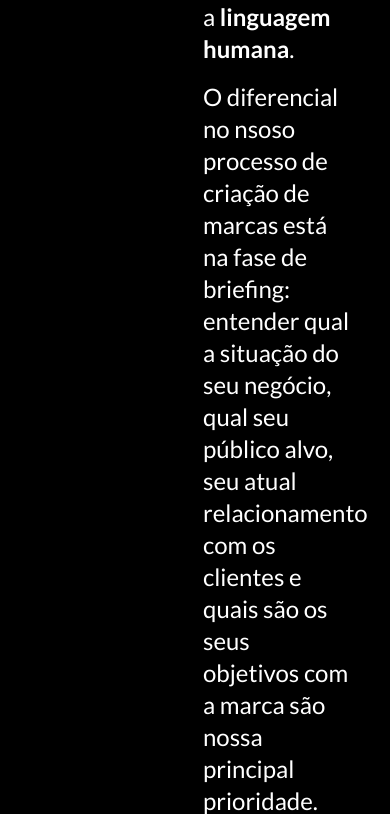
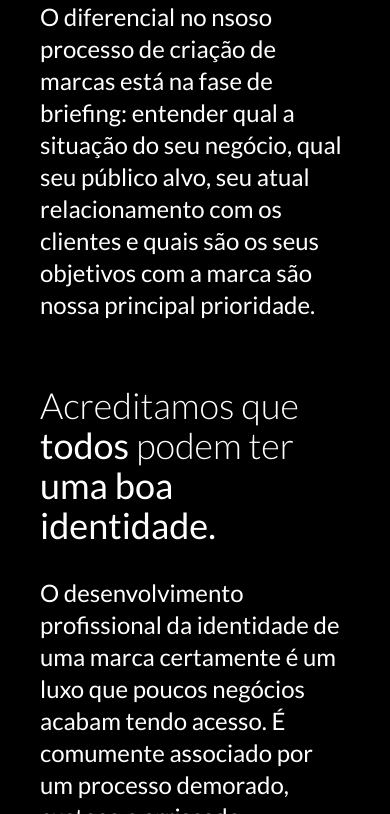
Before and after one commit to guilherssousa/villa-studio, a Preact app: page / in a window 390 px wide. Shown: the part 1186-2000 px from the top of the page. Built offline with nearby package versions, Linux system fonts and the light colour scheme.

Commit message:
Add section divider images

```diff
--- a/src/app.tsx
+++ b/src/app.tsx
@@ -1,11 +1,14 @@
 import Hero from "./components/hero";
 import AboutUs from "./components/about-us";
+import SectionDivider from "./components/section-divider";
 
 export function App() {
   return (
     <div className="min-h-screen">
       <Hero />
       <AboutUs />
+      <SectionDivider image="/section.jpg" />
+      <SectionDivider image="/section-2.jpg" />
     </div>
   );
 }
--- a/src/components/about-us.tsx
+++ b/src/components/about-us.tsx
@@ -2,10 +2,10 @@ import { FunctionalComponent } from "preact";
 
 const AboutUs: FunctionalComponent = () => {
   return (
-    <section className="w-full text-white bg-black pt-8">
+    <section className="w-full text-white bg-black py-8">
       <div className="max-w-screen-xl mx-auto p-8 ">
-        <div className="flex">
-          <div className="w-1/2 sticky top-0 px-2">
+        <div className="lg:flex">
+          <div className="lg:w-1/2 lg:sticky top-0 px-2">
             <h2 className="text-4xl lg:text-5xl font-light lg:leading-tight">
               Mais que um estúdio de branding.{" "}
               <strong className="font-bold">
@@ -14,8 +14,8 @@ const AboutUs: FunctionalComponent = () => {
             </h2>
           </div>
 
-          <div className="w-1/2 px-2">
-            <p className=" text-2xl">
+          <div className="mt-4 lg:mt-0 lg:w-1/2 px-2">
+            <p className="text-2xl">
               No Villa Studio, fazemos mais do que logos para marcas, contamos
               histórias, relacionamentos, experiências e muito mais por meio de
               uma linguagem indispensável: a <strong>linguagem humana</strong>.
@@ -29,20 +29,19 @@ const AboutUs: FunctionalComponent = () => {
             </p>
           </div>
         </div>
-        <div className="flex mt-16">
-          <div className="w-1/2 sticky top-0 px-2">
+        <div className="lg:flex mt-16">
+          <div className="lg:w-1/2 lg:sticky top-0 px-2">
             <h2 className="text-4xl lg:text-5xl font-light lg:leading-tight">
               Acreditamos que <strong>todos</strong> podem ter{" "}
               <strong>uma boa identidade.</strong>
             </h2>
           </div>
 
-          <div className="w-1/2 px-2">
-            <p className=" text-2xl">
+          <div className="mt-8 lg:w-1/2 px-2">
+            <p className="text-2xl">
               O desenvolvimento profissional da identidade de uma marca
               certamente é um luxo que poucos negócios acabam tendo acesso. É
-              comumente associado por um processo demorado e custoso, além de
-              poder não gerar frutos para o negócio.
+              comumente associado por um processo demorado, custoso e arriscado.
             </p>
 
             <p className="mt-4 text-2xl">
--- a/src/components/hero.tsx
+++ b/src/components/hero.tsx
@@ -3,7 +3,7 @@ import { FunctionComponent } from "preact";
 const Hero: FunctionComponent = () => {
   return (
     <main
-      className="w-full h-[80vh] flex justify-center flex-col items-center bg-no-repeat bg-center mix-blend-overlay"
+      className="w-full h-[80vh] flex justify-center flex-col items-center bg-no-repeat bg-center mix-blend-screen z-10"
       style={{
         backgroundImage:
           "url(/bg.jpg),linear-gradient(to left, rgb(0 0 0 / 50%), rgb(0 0 0 / 0%), rgb(0 0 0 / 50%))",
--- /dev/null
+++ b/src/components/section-divider.tsx
@@ -0,0 +1,15 @@
+import { FunctionalComponent } from "preact";
+
+interface Props {
+  image: string;
+}
+
+const SectionDivider: FunctionalComponent<Props> = ({ image }) => {
+  return (
+    <div className="w-full h-64 overflow-hidden flex items-center justify-center">
+      <img src={image} alt="Villa Studio" className="w-full" />
+    </div>
+  );
+};
+
+export default SectionDivider;
```
Also changed, not shown: public/section-2.jpg (added), public/section.jpg (added).
